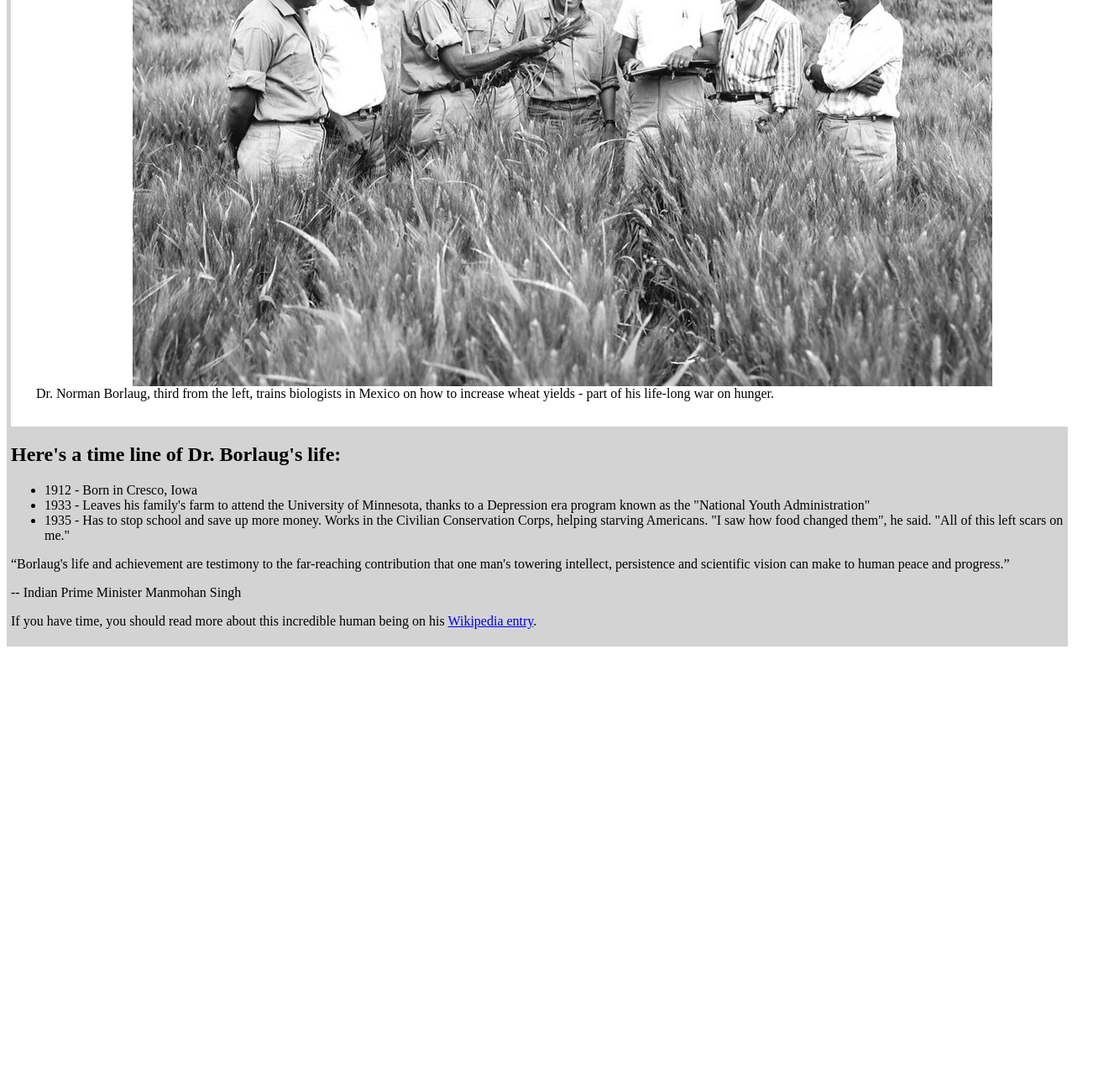
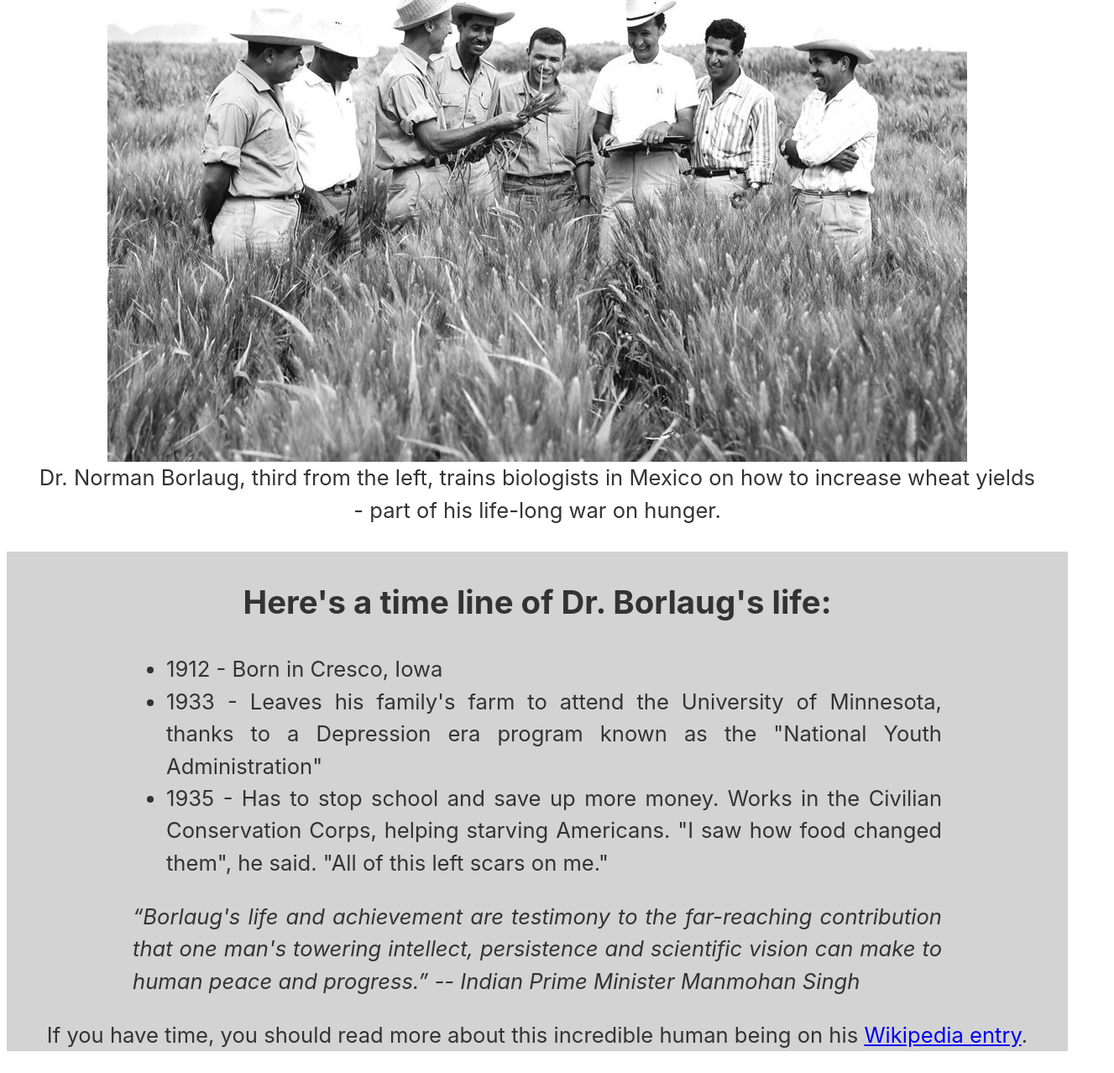
Before and after one commit to lerontonge/FCCTributePage, a plain HTML site: page index.html in a window 1280 px wide. Shown: the part 312-1590 px from the top of the page at 84% size, 1327 px wide, since content can reach past the window. Before the commit the page ends 1090 px from the top, so only its background shows below. Drawn offline with Linux system fonts and the light colour scheme.

Commit message:
passed - LETS GO!

```diff
--- a/index.html
+++ b/index.html
@@ -4,12 +4,12 @@
     <meta charset="UTF-8" />
     <meta name="viewport" content="width=device-width, initial-scale=1.0" />
     <meta http-equiv="X-UA-Compatible" content="ie=edge" />
-    <title>Tribute Page</title>
+    <title >Tribute Page</title>
     <link rel="stylesheet" href="styles.css" />
   </head>
 
   <header>
-    <h1>Dr. Norman Borlaug</h1>
+    <h1 id="title">Dr. Norman Borlaug</h1>
     <p>The man who saved a billion lives</p>
   </header>
   <body>
@@ -24,7 +24,7 @@
       <section id="tribute-info">
         <h2>Here's a time line of Dr. Borlaug's life:</h2>
 
-        <ul>
+        <ul class="align-left">
           <li><span>1912</span> - Born in Cresco, Iowa</li>
           <li>
             <span>1933</span> - Leaves his family's farm to attend the
@@ -38,12 +38,11 @@
           </li>
         </ul>
 
-        <q
-          >Borlaug's life and achievement are testimony to the far-reaching
+        <q>Borlaug's life and achievement are testimony to the far-reaching
           contribution that one man's towering intellect, persistence and
           scientific vision can make to human peace and progress.</q
         >
-        <p>-- Indian Prime Minister Manmohan Singh</p>
+        <cite>-- Indian Prime Minister Manmohan Singh</cite>
       </section>
 
       <section>
--- a/styles.css
+++ b/styles.css
@@ -1,17 +1,51 @@
-main {
+body {
+  font-family: -apple-system, BlinkMacSystemFont, 'Segoe UI', 'Roboto', 'Helvetica Neue', Arial, sans-serif;
+  font-size: 1.6rem;
+  line-height: 1.5;
+  text-align: center;
+  color: #333;
+}
+#main {
     margin: 0;
-    padding: 5px;
     background-color: lightgray;
   }
 
-  img {
+  #image {
     max-width: 100%;
+    height: auto;
     margin: auto;
     display: block;
   }
 
   #img-div{
     background-color: white;
-    width: 100%;
+    width: auto;
+    align-items:center;
     padding:30px;
   }
+
+  #img-caption{
+    text-align: center;
+  }
+
+  #tribute-link{
+
+  }
+
+
+
+  #tribute-info{
+    text-align: justify;
+    margin-left: 150px;
+    margin-right: 150px;
+
+  }
+
+
+  h2{
+    text-align: center;
+  }
+
+  q{
+    font-style: italic;
+  }
```
